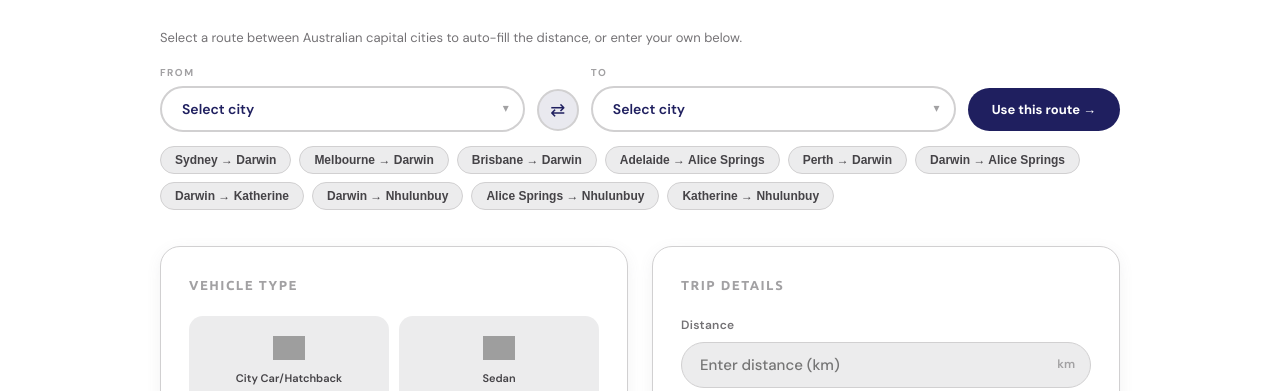
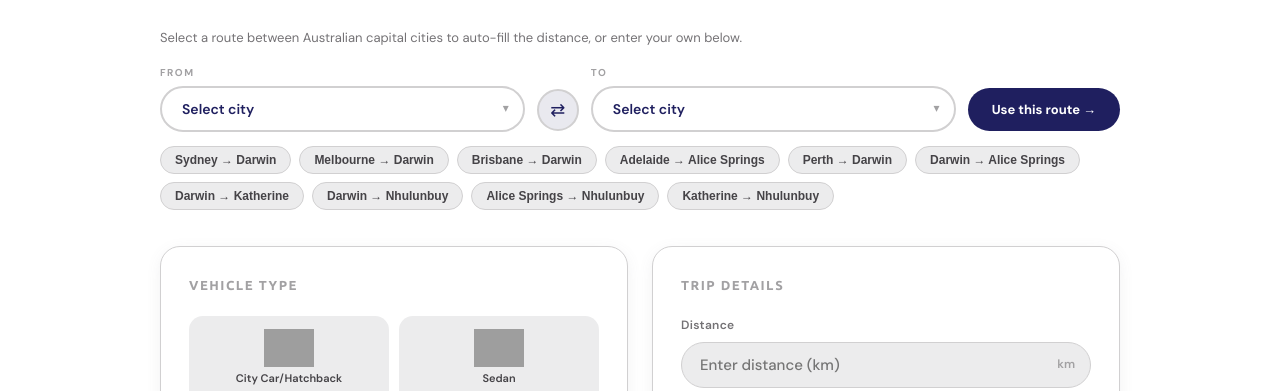
Before and after one commit to jamirawan/tent-pg, an Astro site in the folder projects/fuel-calculator/: page / in a window 1280 px wide. Shown: the part 545-936 px from the top of the page. Built offline with nearby package versions, Linux system fonts and the light colour scheme; Astro itself is replaced by a stand-in of ours; grey boxes are pictures that could not be loaded.

Commit message:
enlarged the car

```diff
--- a/projects/fuel-calculator/src/styles/global.css
+++ b/projects/fuel-calculator/src/styles/global.css
@@ -430,8 +430,8 @@ main {
 }
 
 .car-icon-svg {
-  width: 32px;
-  height: 32px;
+  width: 50px;
+  height: 50px;
   object-fit: contain;
 }
 
--- a/projects/fuel-calculator/styles.css
+++ b/projects/fuel-calculator/styles.css
@@ -434,8 +434,8 @@ main {
 }
 
 .car-icon-svg {
-  width: 32px;
-  height: 32px;
+  width: 50px;
+  height: 50px;
   object-fit: contain;
 }
 
```
